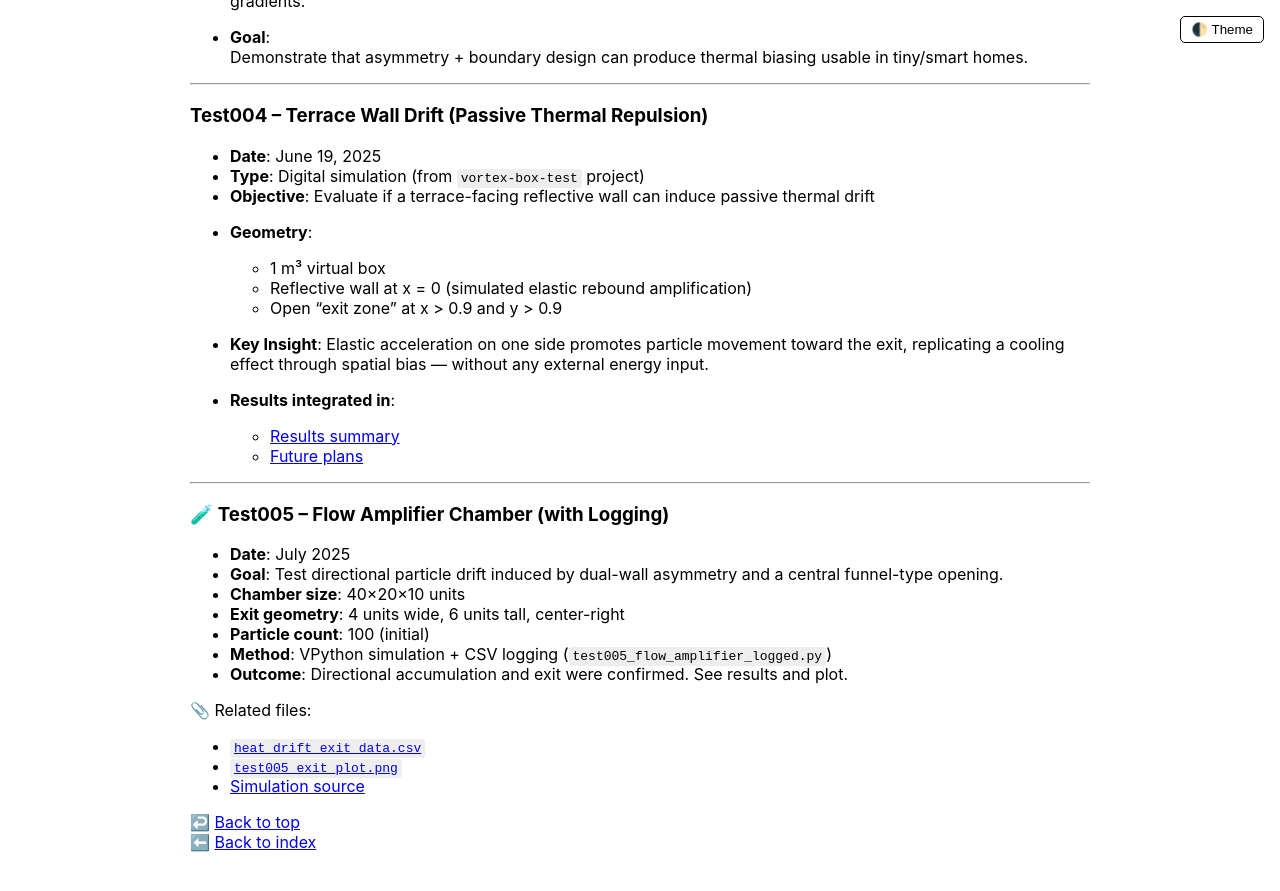
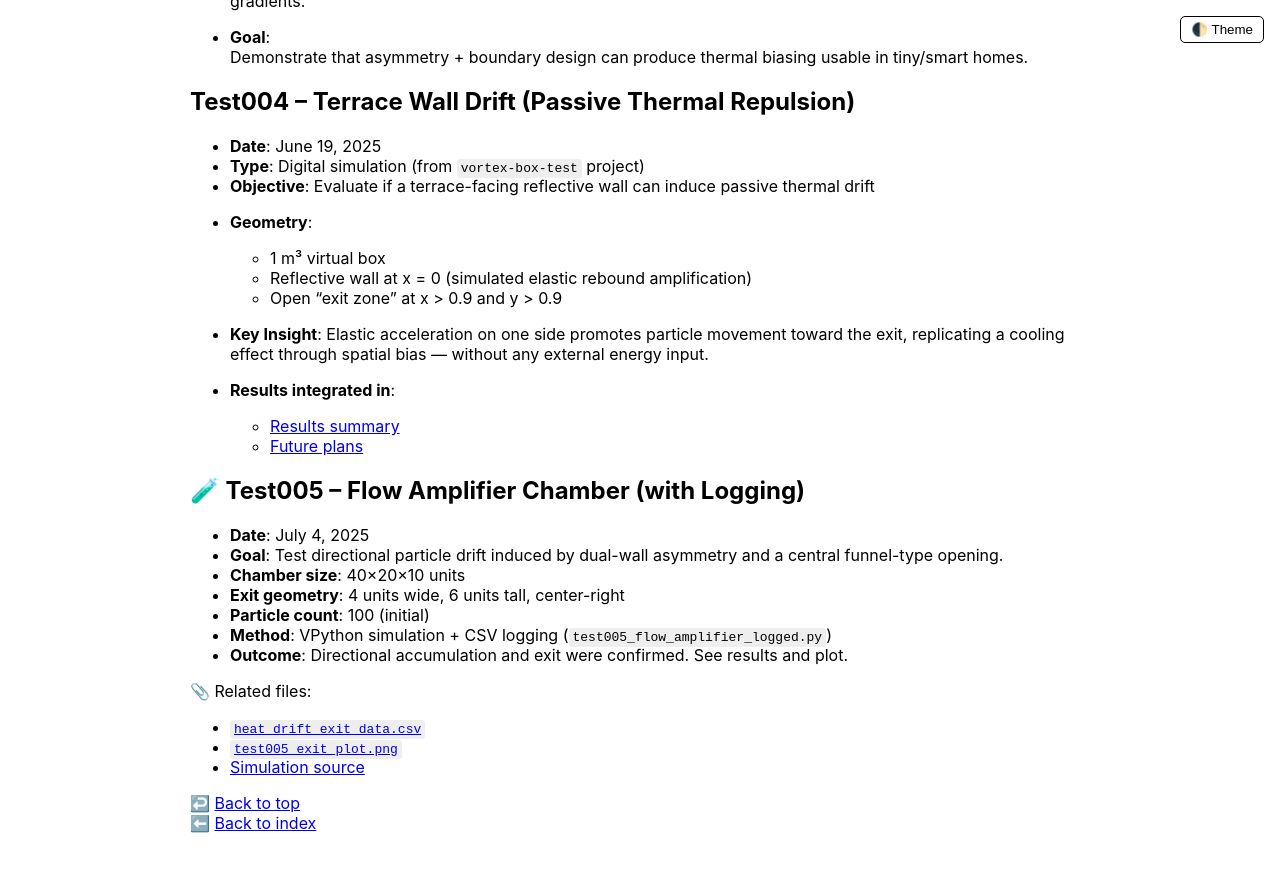
Before and after one commit to gavianu/NanoFlowModel, a Jekyll site: the page built from docs/02_experiment_log.md, in a window 1280 px wide and 900 px high, scrolled down 801 px. Shown: the top 891 px of the window. Built offline with Jekyll 4.4.1, drawn with Linux system fonts in a browser that asks for light colours; our own code applies the rules of GitHub Pages for plain Markdown files.

Commit message:
Refactor experiment log formatting and update Test005 date

```diff
--- a/docs/02_experiment_log.md
+++ b/docs/02_experiment_log.md
@@ -35,9 +35,7 @@
 - **Goal**:
   Demonstrate that asymmetry + boundary design can produce thermal biasing usable in tiny/smart homes.
 
-  ***
-
-### Test004 – Terrace Wall Drift (Passive Thermal Repulsion)
+## Test004 – Terrace Wall Drift (Passive Thermal Repulsion)
 
 - **Date**: June 19, 2025
 - **Type**: Digital simulation (from `vortex-box-test` project)
@@ -57,11 +55,9 @@
   - [Results summary](03_results.md#test004--terrace-wall-drift)
   - [Future plans](04_future_plans.md#smart-passive-wall-cooling)
 
-  ***
+## 🧪 Test005 – Flow Amplifier Chamber (with Logging)
 
-### 🧪 Test005 – Flow Amplifier Chamber (with Logging)
-
-- **Date**: July 2025
+- **Date**: July 4, 2025
 - **Goal**: Test directional particle drift induced by dual-wall asymmetry and a central funnel-type opening.
 - **Chamber size**: 40×20×10 units
 - **Exit geometry**: 4 units wide, 6 units tall, center-right
```
